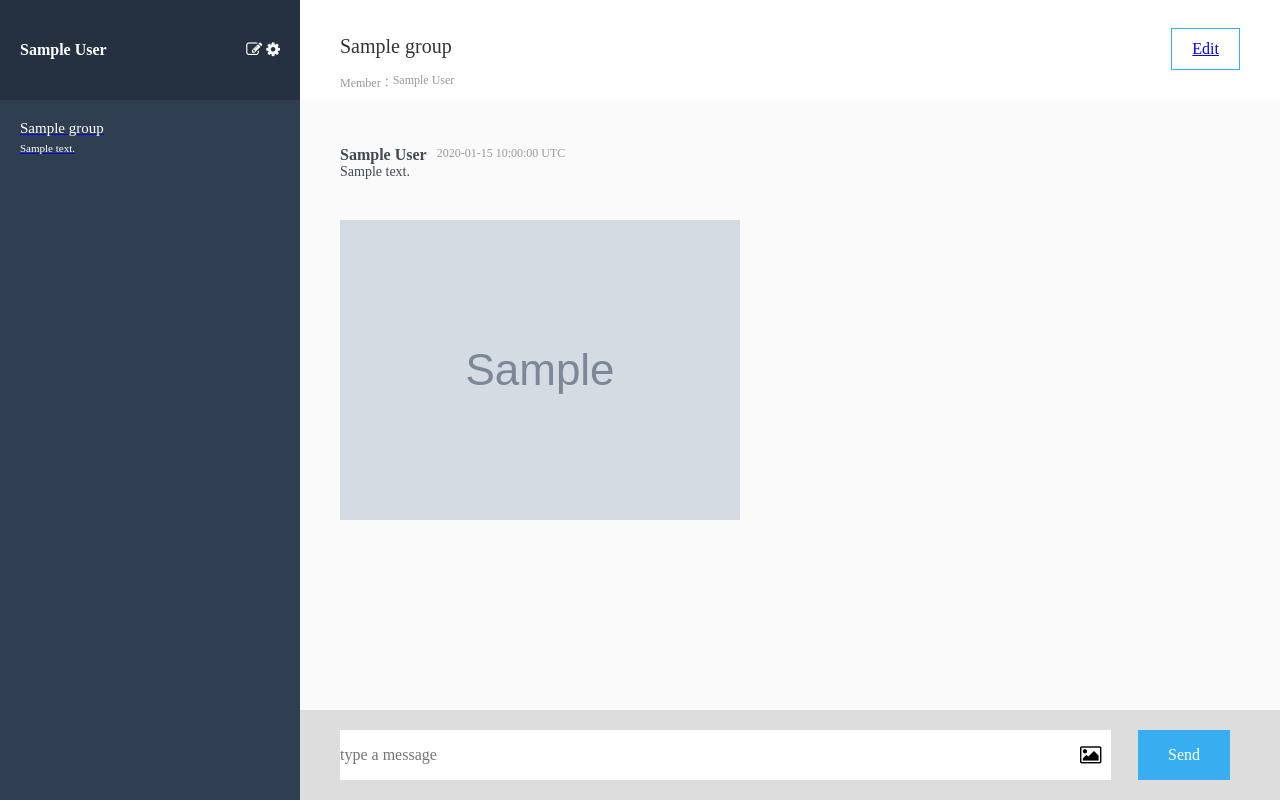
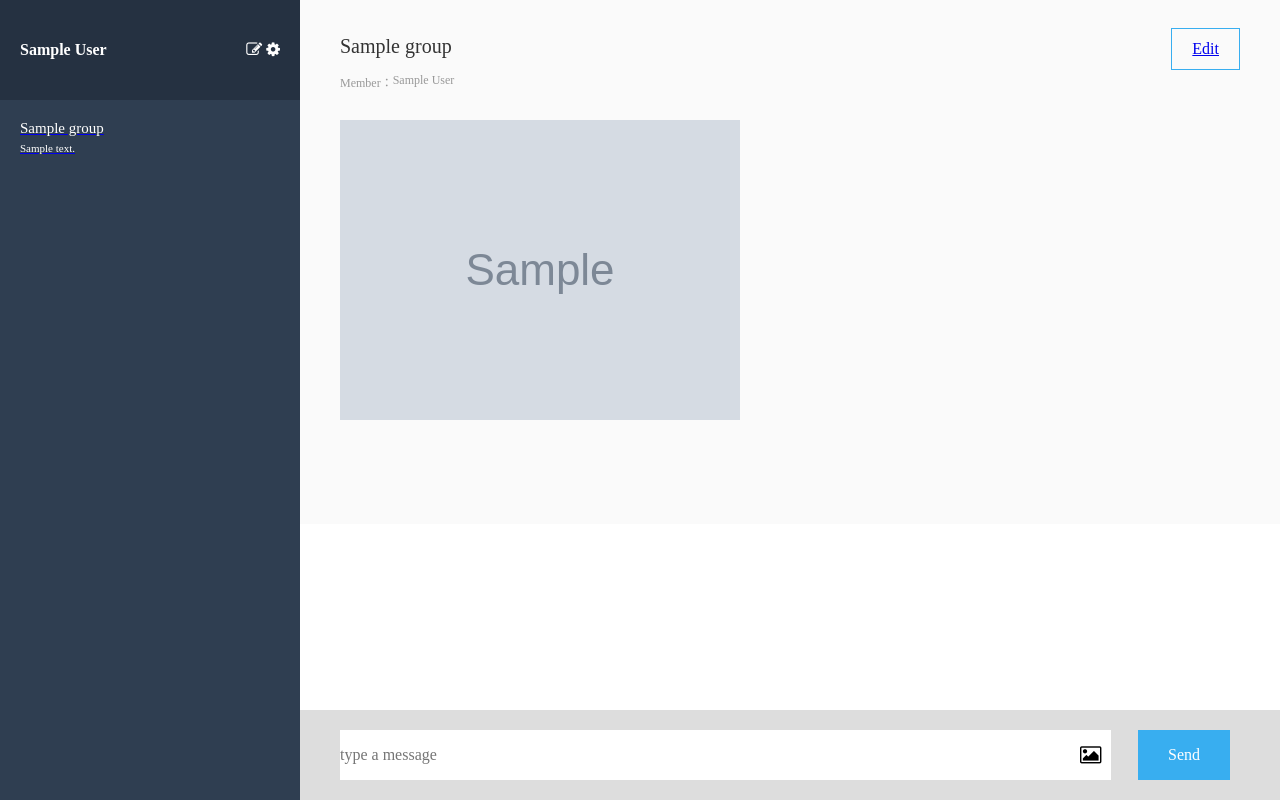
Before and after one commit to takuyaOba/chat-space1, a Rails app: page /groups/1/messages in a window 1280 px wide. Run offline with Rails 7, Linux system fonts and the light colour scheme; a user stored in the database is signed in; tables that the repository leaves empty hold one stand-in row (values such as "Sample post"); style sheets or scripts are compiled from the project's sources; some libraries are stand-ins or nearby versions.

Commit message:
自動更新と修正

```diff
--- a/app/assets/javascripts/message.js
+++ b/app/assets/javascripts/message.js
@@ -1,13 +1,16 @@
+$(document).on('turbolinks:load', function(){
   $(function(){
     function buildHTML(message){
+      console.log(message);
           var imagehtml = message.image == null ? "" : `<img src="${message.image}" class="lower-message__image">`
-        var html = `<div class=message>
+      if(message.content && message.image) {
+            var html = `<div class="message" data-messageId='${message.id}' data-groupId="${message.group_id}">
                           <div class="upper-message">
                             <div class="upper-message__user-name">
-                            ${message.user_name}
+                              ${message.name}
                             </div>
                             <div class="upper-message__date">
-                            ${message.created_at}
+                            ${message.time}
                             </div>
                           </div>
                           <div class="lower-message">
@@ -16,9 +19,43 @@ $(function(){
                             </p>
                             ${imagehtml}
                           </div>
-                    </div> `
+                        </div>`
+      } else if(message.image) {
+        var html =  `<div class="message" data-messageId='${message.id}' data-groupId="${message.group_id}">
+                        <div class="upper-message">
+                          <div class="upper-message__user-name">
+                            ${message.name}
+                          </div>
+                          <div class="upper-message__date">
+                            ${message.time}
+                          </div>
+                        </div>
+                        <div class="lower-message">
+                          <p class="lower-message__content">
+                            ${imagehtml}
+                          </p>
+                        </div>
+                    </div>`
+      } else if (message.content) {
+        var html =  `<div class="message" data-messageId='${message.id}' data-groupId="${message.group_id}">
+                      <div class="upper-message">
+                        <div class="upper-message__user-name">
+                        ${message.name}
+                        </div>
+                        <div class="upper-message__date">
+                          ${message.time}
+                        </div>
+                      </div>
+                      <div class="lower-message">
+                        <p class="lower-message__content">
+                          ${message.content}
+                        </p>
+                      </div>
+                    </div>`
+      };
       return html;
-  }
+    };
+
     $('#new_message').on('submit', function(e){
         e.preventDefault();
         var formData = new FormData(this);
@@ -37,9 +74,6 @@ $(function(){
           $(".form__submit").prop( "disabled", false);
           $("html,body").animate({scrollTop: $('.messages')[0].scrollHeight}, 'fast');
           $("form")[0].reset();
-
-
-
         })
         .fail(function(){
           alert('error');
@@ -59,11 +93,12 @@ $(function(){
             data: {id: last_message_id}
           })
           .done(function(data) {
-          console.log("sucsses");
+            console.log("done")
             data.forEach(function(message){
             var HTML = buildHTML(message);
               $('.messages').append(HTML);
-            $(".messages").animate({scrollTop: $(".messages")[0].scrollHeight+100}, "fast");
+              $("html,body").animate({scrollTop: $(".messages")[0].scrollHeight+150}, "fast");
+              console.log("done2")
             })
           })
           .fail(function() {
@@ -73,3 +108,4 @@ $(function(){
         };
         setInterval(reloadMessages, 5000);
   })
+});
--- a/app/assets/stylesheets/messages/messages.scss
+++ b/app/assets/stylesheets/messages/messages.scss
@@ -1,3 +1,4 @@
 .wrapper {
   @include flexbox;
+  overflow: hidden;
 }
--- a/app/assets/stylesheets/modules/chat.scss
+++ b/app/assets/stylesheets/modules/chat.scss
@@ -1,9 +1,14 @@
 .chat {
   width: calc(100% - 300px);
+  padding-left:300px;
+
   .header {
+    background-color: #FAFAFA;
     box-sizing: border-box;
     height: 100px;
     padding: 0 40px;
+    position: fixed;
+    width:calc(100% - 300px);
     .left-header {
       float: left;
       &__title {
@@ -41,7 +46,8 @@
     background-color: #FAFAFA;
     box-sizing: border-box;
     padding: 46px 40px 0;
-    height: calc(100% - 100px - 90px);
+    height: 100%;
+    padding-bottom:100px;
     .message {
       .upper-message {
         display: flex;
@@ -72,6 +78,10 @@
     box-sizing: border-box;
     height: 90px;
     padding: 20px 50px 20px 40px;
+    position: fixed;
+    z-index: 1;
+    bottom:0;
+    width: calc(100% - 300px);
     &__message {
       border: none;
       float: left;
--- a/app/assets/stylesheets/modules/side_bar.scss
+++ b/app/assets/stylesheets/modules/side_bar.scss
@@ -2,6 +2,8 @@
   box-sizing: border-box;
   color: $white;
   width: 300px;
+  position: fixed;
+  z-index: 1;
   .header {
     background-color: $side_blue_dark;
     height: 100px;
```
Also changed, not shown: app/controllers/users_controller.rb (+13 -11 lines), Gemfile, Gemfile.lock, README.md, app/controllers/api/messages_controller.rb (line endings or trailing spaces), app/views/api/messages/index.json.jbuilder, app/views/messages/create.json.jbuilder. Lines whose indentation alone changed are shown as unchanged.
